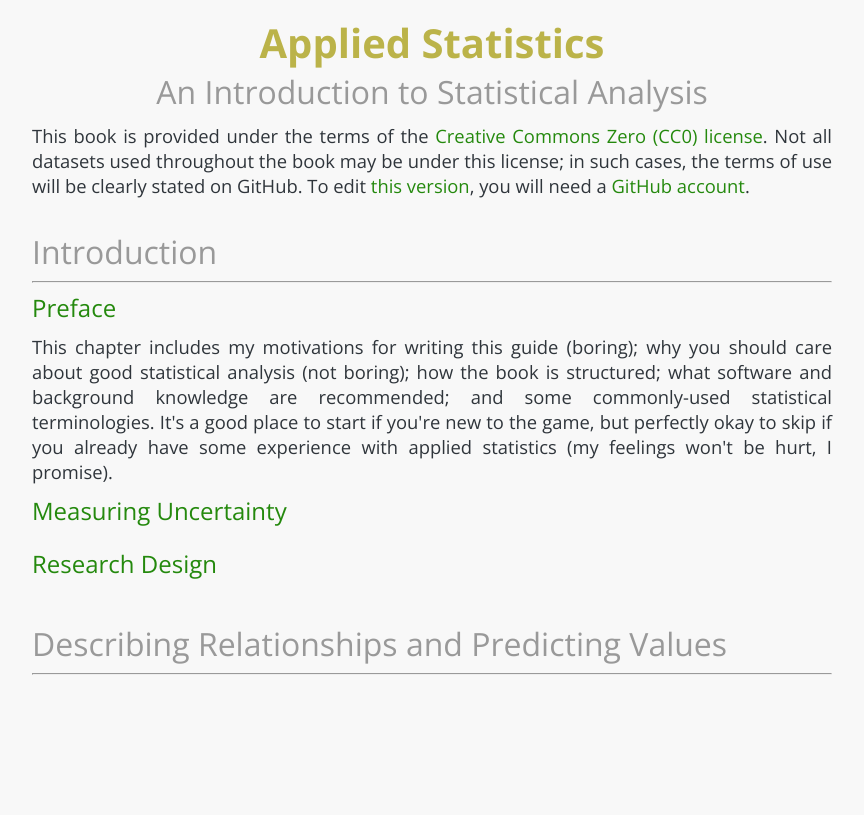
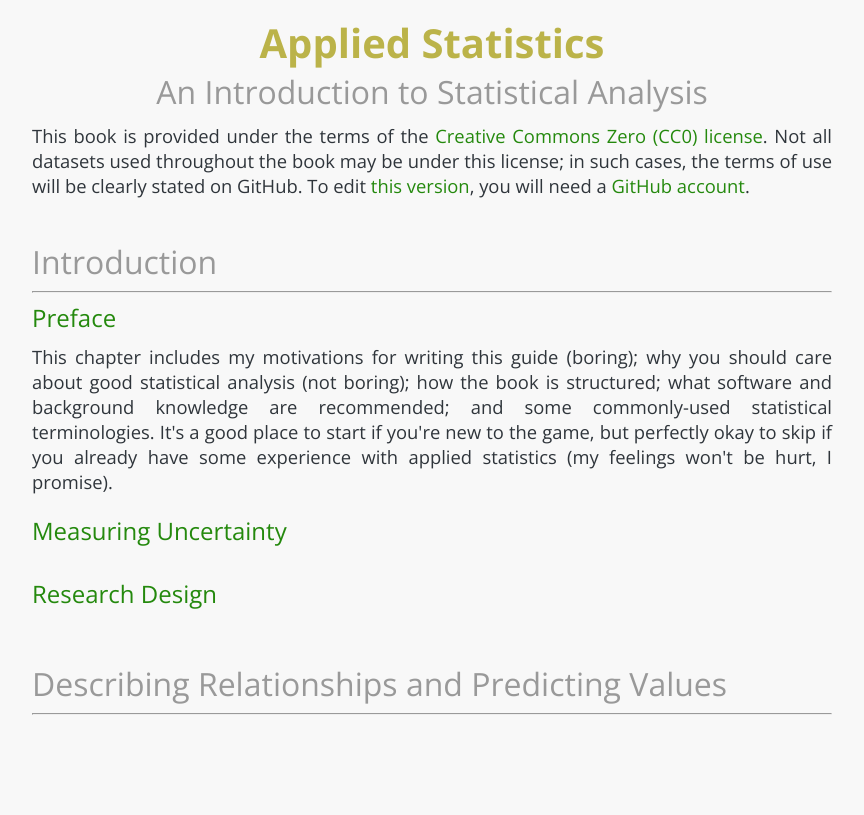
Before and after one commit to digideskio/appliedStats, a PHP site: page /index.html in a window 1280 px wide. Shown: the whole page, without its empty margins (208-1072 px from the left). Run offline with PHP 8.4, Linux system fonts and the light colour scheme.

Commit message:
p padding-bottom

```diff
--- a/stylesheets/stylesheet.css
+++ b/stylesheets/stylesheet.css
@@ -131,7 +131,7 @@
 *******************************/
 
 p {
-  padding: 10px 0 10px 0;
+  padding: 10px 0 20px 0;
   font-size: 1.15em;
   color: #2F353B;
 }
```
